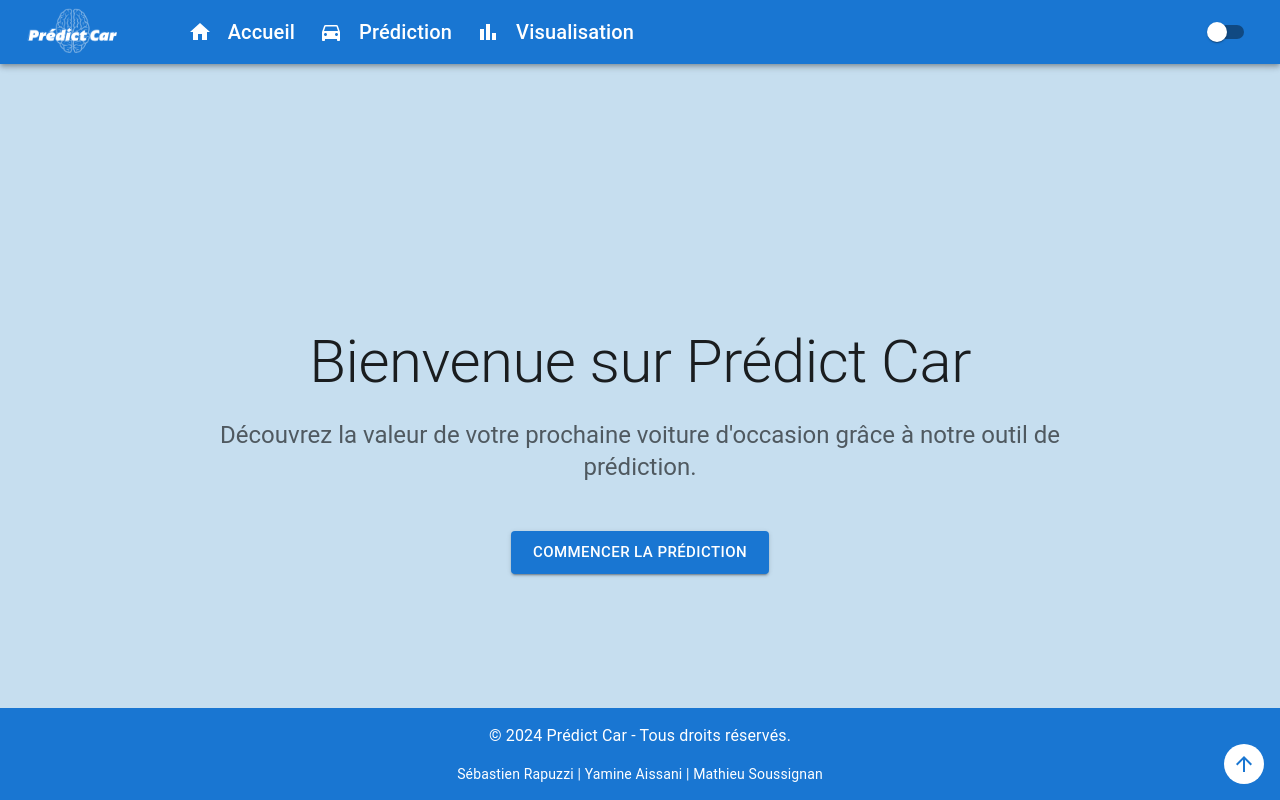
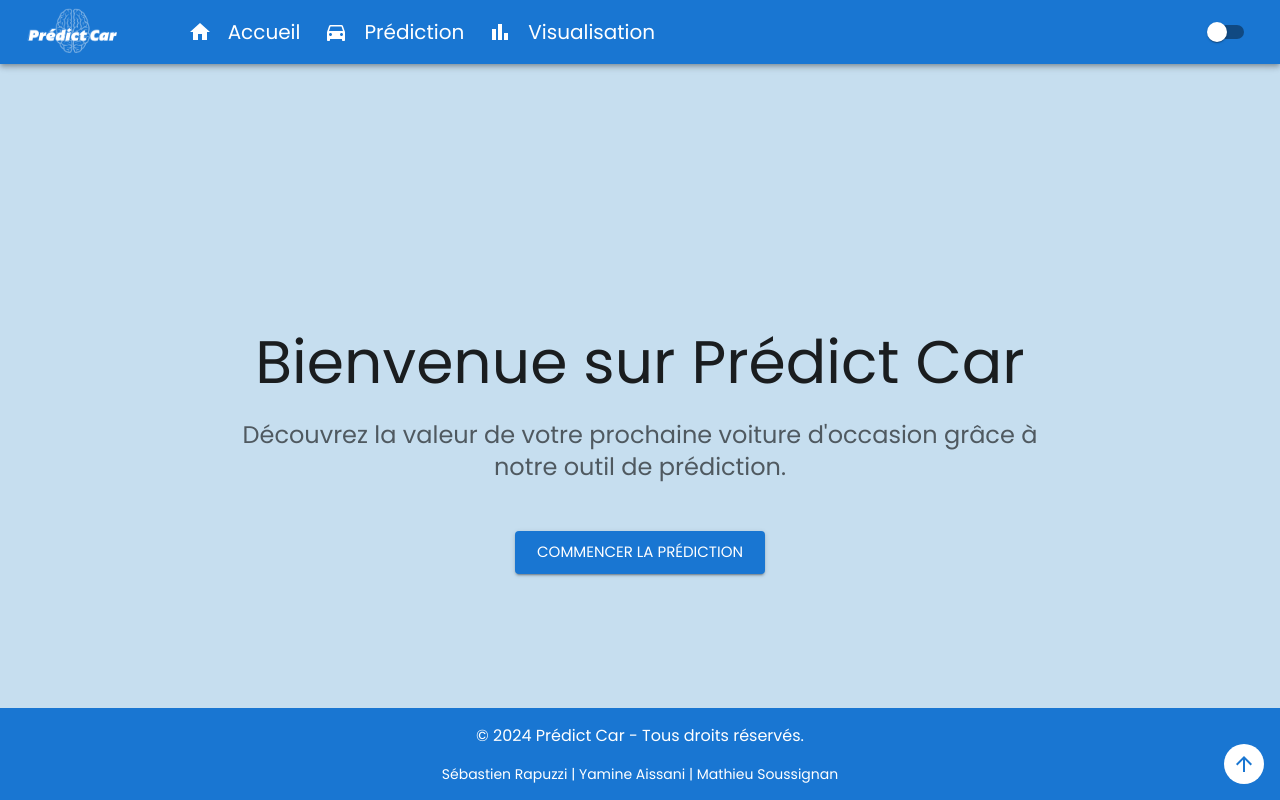
Before and after one commit to Mathieu-Soussignan/voiture_occasions_frontend, a React (Vite) app in the folder voiture-prediction/: page / in a window 1280 px wide. Built offline with nearby package versions, Linux system fonts and the light colour scheme.

Commit message:
Changement de Font en Poppins

```diff
--- a/voiture-prediction/index.html
+++ b/voiture-prediction/index.html
@@ -3,7 +3,7 @@
   <head>
     <meta charset="UTF-8" />
     <link rel="icon" type="image" href="/logo.png">
-    <meta name="viewport" content="width=device-width, initial-scale=1.0" />
+  <link href="https://fonts.googleapis.com/css2?family=Poppins:wght@400;600&display=swap" rel="stylesheet">
     <title>Prédict Car</title>
   </head>
   <body>
--- a/voiture-prediction/src/App.css
+++ b/voiture-prediction/src/App.css
@@ -1,5 +1,5 @@
 body {
-  font-family: 'Roboto', sans-serif;
+  font-family: 'Poppins', sans-serif;
   background-color: #c6deef;
   margin: 0;
   padding: 0;
--- a/voiture-prediction/src/App.jsx
+++ b/voiture-prediction/src/App.jsx
@@ -19,6 +19,9 @@
       background: {
         default: darkMode ? "#121212" : "#c6deef",
       },
+    },
+    typography: {
+      fontFamily: "'Poppins', sans-serif",
     },
   });
 
```
